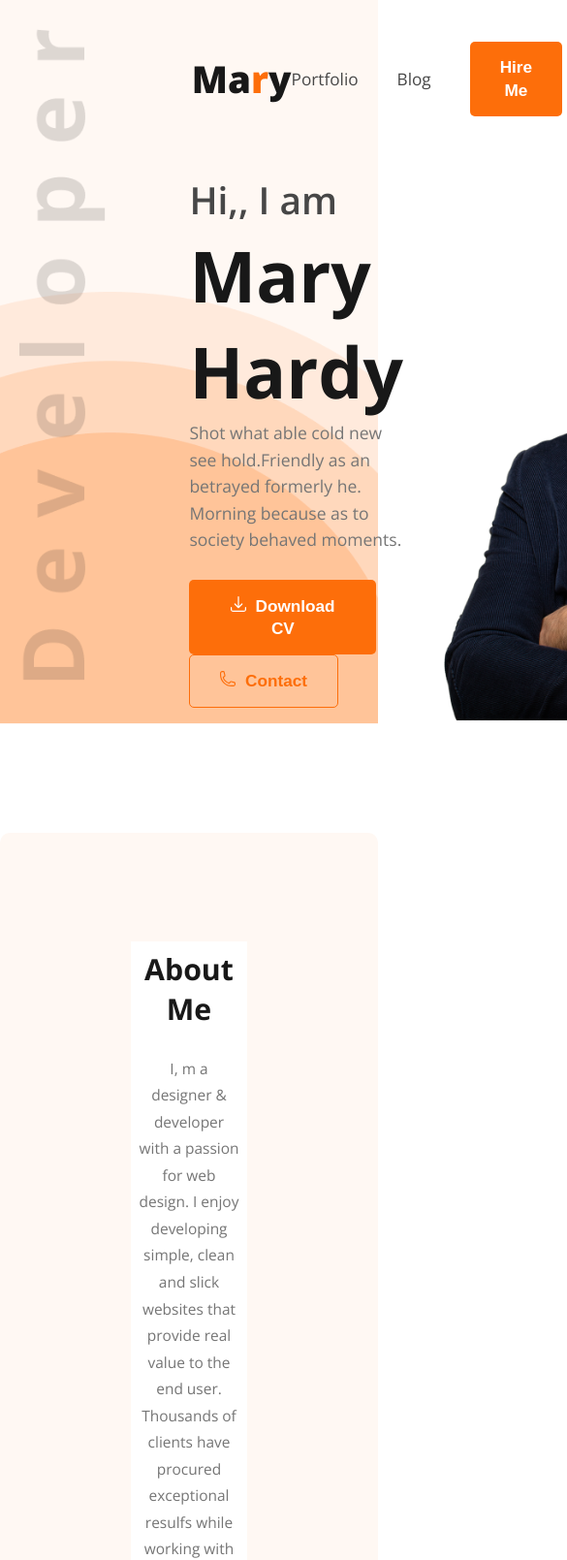
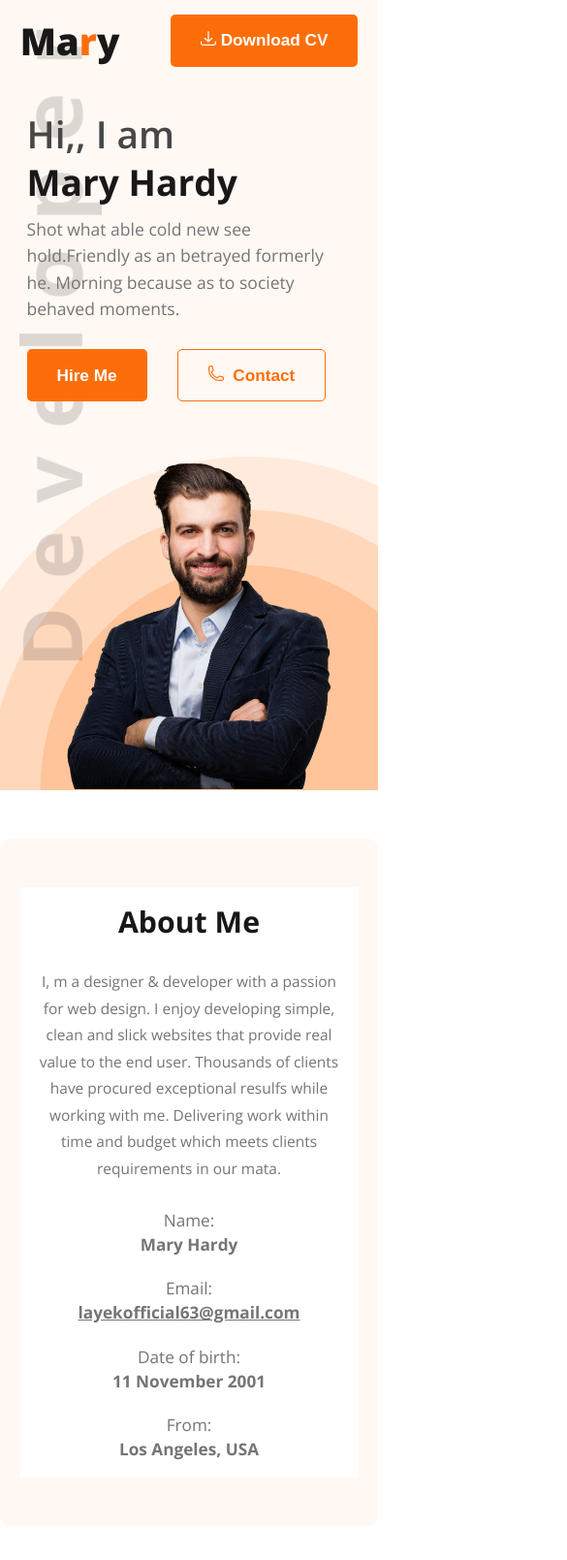
Before and after one commit to layekmia/Portfolio_Figma_to_html, a plain HTML site: page index.html in a window 390 px wide. Shown: the top 1609 px of the page at 97% size, 585 px wide, since content can reach past the window. Drawn offline with nearby package versions, Linux system fonts and the light colour scheme.

Commit message:
made it responsive for all the device

```diff
--- a/index.html
+++ b/index.html
@@ -5,6 +5,7 @@
    <meta http-equiv="x-ua-compatible" content="ie=edge">
    <meta name="viewport" content="width=device-width, initial-scale=1.0">
    <link rel="stylesheet" href="./src/style.css">
+   <link rel="stylesheet" href="./src/responsive.css">
    <!--========Font awesome CDN =========-->
    <link rel="stylesheet" href="https://cdnjs.cloudflare.com/ajax/libs/font-awesome/6.7.2/css/all.min.css" integrity="sha512-Evv84Mr4kqVGRNSgIGL/F/aIDqQb7xQ2vcrdIwxfjThSH8CSR7PBEakCr51Ck+w+/U6swU2Im1vVX0SVk9ABhg==" crossorigin="anonymous" referrerpolicy="no-referrer" />
    <title>Md Layek Miah From BD</title>
@@ -12,25 +13,27 @@
 <body>
    <!--=======Header section =============-->
    <header>
-      <nav>
+      <nav id="nav">
          <div class="nav-title">
             Ma<span class="title-style">r</span>y
          </div>
-         <ul>
+         <ul class="desktop-menu">
             <li><a href="#">Portfolio</a></li>
             <li><a href="#">Blog</a></li>
             <li><a  href="#"><button class="btn-primary hire-btn">Hire Me</button></a></li>
          </ul>
+         <button class="btn-primary mobile-menu"> <img width="15.5" height="15.5"  src="./assets/icons/vector.svg" alt=""> Download CV</button>
       </nav>
 
       <!--========== Hero section ============-->
-      <section id="hero-section">
+      <section id="hero-section" >
          <div class="hero-content">
             <p class="greetings">Hi,, I am</p>
             <h2 class="name">Mary Hardy</h2>
-            <p class="description">Shot what able cold new see hold.Friendly as an betrayed formerly he. <br> Morning because as to society behaved moments.</p>
-            <div class="buttons">
-               <button class="btn-primary"> <img width="15.5" height="15.5"  src="./assets/icons/vector.svg" alt=""> Download CV</button>
+            <p class="description">Shot what able cold new see hold.Friendly as an betrayed formerly he. <br class="brtag">  Morning because as to society behaved moments.</p>
+            <div  class="buttons">
+               <button class="btn-primary hire-btn mobile-menu">Hire Me</button>
+               <button class="btn-primary desktop-menu download-btn"> <img width="15.5" height="15.5"  src="./assets/icons/vector.svg" alt=""> Download CV</button>
                <button class="secondary-btn"><img width="16px"
                   height="16" src="./assets/icons/verctor_2.svg" alt=""> Contact</button>
             </div>
@@ -42,7 +45,7 @@
    </header>
    <!--==========Main section =============-->
    <main>
-      <section class="about-section">
+      <section class="about-section ">
          <div class="about-content">
             <h3 class="about-title">About Me </h3>
             <p class="about-description">I, m a designer & developer with a passion for web design. I enjoy developing simple, clean and slick websites that provide real value to the end user. Thousands of clients have procured exceptional resulfs while working with me. Delivering work within time and budget which meets clients requirements in our mata.</p>
@@ -54,7 +57,7 @@
                </p>
                <p>
                   <span>Email:</span>
-                  <span>info@gmail.com</span>
+                  <span><a href="mailto:layekofficial63@gmail.com">layekofficial63@gmail.com</a></span>
                </p>
                <p>
                   <span>Date of birth:</span>
@@ -68,7 +71,7 @@
          </div>
       </section>
       <!--What I do section -->
-      <section class="skill-section">
+      <section class="skill-section ">
          <h3 class="skill-heading">What I do</h3>
          <p class="skill-description">I have more than 10 years experience building software for clients all over the world. Below is a quick overview of my main technical skill sets and technologies i use. Want to find out more about my experience? Check out my online resume and project portfolio.</p>
          <div class="skill-cards">
@@ -162,7 +165,7 @@
       </section>
    </main>
    <!--==========Footer section================-->
-   <footer class="footer-section">
+   <footer class="footer-section ">
       <div class="footer-content">
          <h2 class="foot-title">Lets Connect</h2>
          <p class="footer-description">Please fill out the form on this section to contact with me or call between 9:00 A.M and 8.00 P.M ET, Monday through Friday.</p>
--- /dev/null
+++ b/src/responsive.css
@@ -0,0 +1,169 @@
+@media (max-width:1190px) {
+    header{
+        background-size: auto 90%, calc(900px * var(--scale-factor)) calc(518px * var(--scale-factor));
+    }
+    nav{
+        padding: 24px 3.4rem 0 4.375rem;
+    }
+    #hero-section{
+        margin: 5rem 3rem 0;
+    }
+    #hero-section .hero-content{
+        align-self: flex-start;
+    }
+    #hero-section .hero-image img{
+        height: 500px;
+    }
+     /* * End of the header and hero section */
+
+     .footer-section{
+        padding: 111px 120px;
+     }
+}
+
+
+
+
+
+
+@media (max-width: 991px) {
+    header{
+        background-size: auto 90%, calc(820px * var(--scale-factor)) calc(518px * var(--scale-factor));
+        background-position: 30px 30px, 100% bottom;
+    }
+    #hero-section{
+        flex-direction: column;
+        margin: 5rem 2rem 0;
+    }
+    #hero-section .hero-content{
+        align-self: center;
+    }
+    #hero-section .hero-content .name {
+        font-size: 3.5rem;
+    }
+    #hero-section .hero-image{
+        width: 100%;
+        text-align: right;
+    }
+    .download-btn{
+        margin-right: 20px;
+    }
+     /* * End of the header and hero section */
+
+    main .about-section {
+        max-width: 100%;
+        margin: 50px auto;
+        padding: 70px 80px;
+    }
+    main .about-section .about-content{
+        padding: 30px;
+    }
+    main .about-content .contact-info{
+        justify-content: center;
+    }
+    /* Skills section */
+    main .skill-section .skill-cards{
+        gap: 20px;
+    }
+    main .skill-section .skill-cards .skill-card{
+        flex-basis:calc(50% - 10px);
+    }
+
+    /* * Experience section */
+    main .resume-section .resume-cards{
+        flex-direction: column;
+        text-align: center;
+    }
+    /* *Footer section */
+    .footer-section{
+        padding: 80px 60px;
+        gap: 70px;
+    }
+}
+
+@media (max-width: 768px){
+    .footer-section{
+        padding: 50px 30px;
+        gap: 70px;
+        flex-direction: column;
+    }
+}
+
+
+@media (max-width: 576px) {
+    header {
+        background: url("../assets/developer.png"), url(../assets/header_bg.png);
+        background-repeat: no-repeat;
+        background-size: auto 80%,
+          calc(600px * var(--scale-factor)) calc(400px * var(--scale-factor));
+        background-position: 20px 30px, bottom;
+        background-color: var(--primary-bg);
+    }
+    nav{
+        padding: 15px 1.5rem 0 1.5rem;
+    }
+    .desktop-menu{
+        display: none;
+    }
+    .mobile-menu{
+        display: inline-block;
+    }
+    #hero-section{
+        gap: 50px;
+    }
+    #hero-section .hero-image{
+        text-align: center;
+    }
+    #hero-section .hero-image img{
+        height: 350px;
+    }
+    #hero-section .hero-content .name {
+        font-size: 2.7rem;
+        font-weight: bold;
+    }
+    #hero-section .hero-content .greetings{
+        line-height: 0;
+    }
+    #hero-section .hero-content .description{
+        margin-top: -15px;
+    }
+    .brtag{
+        display: none;
+    }
+
+    /* * End of the header and hero section */
+    main .about-section {
+        max-width: 100%;
+        margin: 50px auto;
+        padding: 50px 20px;
+    }
+    main .about-section .about-content{
+        padding: 15px;
+    }
+    main .skill-section .skill-cards .skill-card{
+        flex-basis:calc(100% - 10px);
+    }
+
+    /** experience section */
+    main .resume-section{
+        margin: 80px auto 70px auto;
+    }
+    main .resume-section .resume-heading{
+        line-height: 2.7rem;
+        font-size: 2.5rem;
+    }
+    main .resume-section .resume-cards{
+        margin-bottom: 3rem;
+    }
+    main .resume-section .resume-cards .education{
+        text-align: center;
+        margin: 20px 0;
+
+    }
+    main .resume-section .resume-cards .education-cards .edu-info-card{
+        text-align: center;
+        padding: 0;
+    }
+
+
+}
--- a/src/style.css
+++ b/src/style.css
@@ -46,12 +46,19 @@ html {
   border: 1px solid rgb(253, 110, 10);
   background-color: transparent;
 }
+
+.mobile-menu{
+  display: none;
+}
+
+/** Header section */
+
 header {
   background: url("../assets/developer.png"), url(../assets/header_bg.png);
   background-repeat: no-repeat;
   background-size: auto 90%,
-    calc(850px * var(--scale-factor)) calc(518px * var(--scale-factor));
-  background-position: 20px 30px, right bottom;
+    calc(1036px * var(--scale-factor)) calc(518px * var(--scale-factor));
+  background-position: 20px 30px, 150% bottom;
   background-color: var(--primary-bg);
 }
 
@@ -127,6 +134,7 @@ nav ul a {
 #hero-section .hero-image img {
   max-width: calc(584px * var(--scale-factor));
   height: calc(676px * var(--scale-factor));
+  margin-bottom: -3px ;
 }
 #hero-section .hero-content .buttons button img {
   margin-right: 5px;
@@ -162,6 +170,8 @@ main .about-content .about-description {
 main .about-content .contact-info {
   width: 100%;
   display: flex;
+  flex-wrap: wrap;
+  gap: 20px;
   align-items: center;
   justify-content: space-between;
 }
@@ -181,13 +191,16 @@ main .about-content .contact-info p span:last-child {
   font-weight: 700;
   line-height: 2rem;
 }
-
+main .about-content .contact-info a{
+  color: rgb(117, 117, 117);
+}
 /* Skill section style */
 
 main .skill-section {
-  max-width: calc(1140px * var(--scale-factor));
+  max-width: calc(1170px * var(--scale-factor));
   margin: 0 auto;
   text-align: center;
+  padding: 0 30px;
 }
 
 main .skill-section .skill-heading {
@@ -210,11 +223,12 @@ main .skill-section .skill-description {
 }
 main .skill-section .skill-cards {
   display: flex;
+  flex-wrap: wrap;
   align-items: center;
   justify-content: space-between;
-  gap: 1.5rem;
 }
 main .skill-section .skill-cards .skill-card {
+  flex-basis: 24%;
   border-radius: 5px;
   box-shadow: 0px 6px 50px 0px rgba(0, 0, 0, 0.06);
   background: rgb(255, 255, 255);
@@ -245,9 +259,10 @@ main .skill-section .skill-cards .skill-card .card-descrip {
 
 /* *** ============ Resume styling ===========*/
 main .resume-section {
-  max-width: calc(1140px * var(--scale-factor));
+  max-width: calc(1170px * var(--scale-factor));
   margin: 111px auto 98px auto;
   text-align: center;
+  padding: 0 30px;
 }
 
 main .resume-section .resume-btn img {
```
